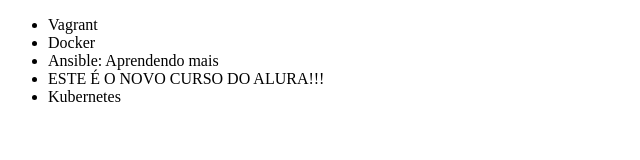
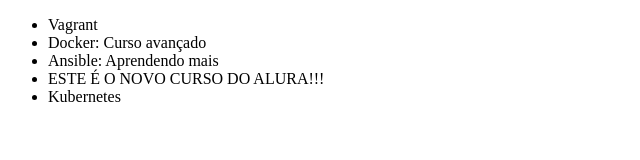
Before and after one commit to rebeca-silvag/alura-git, a plain HTML site: page index.html in a window 1280 px wide. Shown: the full height of the page, 0-640 px from the left. Drawn offline with Linux system fonts and the light colour scheme.

Commit message:
Renomeando cursos de Docker

```diff
--- a/index.html
+++ b/index.html
@@ -7,7 +7,7 @@
 <body>
     <ul>
         <li>Vagrant</li>
-        <li>Docker</li>
+        <li>Docker: Curso avançado</li>
         <li>Ansible: Aprendendo mais</li>
         <li>ESTE É O NOVO CURSO DO ALURA!!!</li>
         <li>Kubernetes</li>
```
